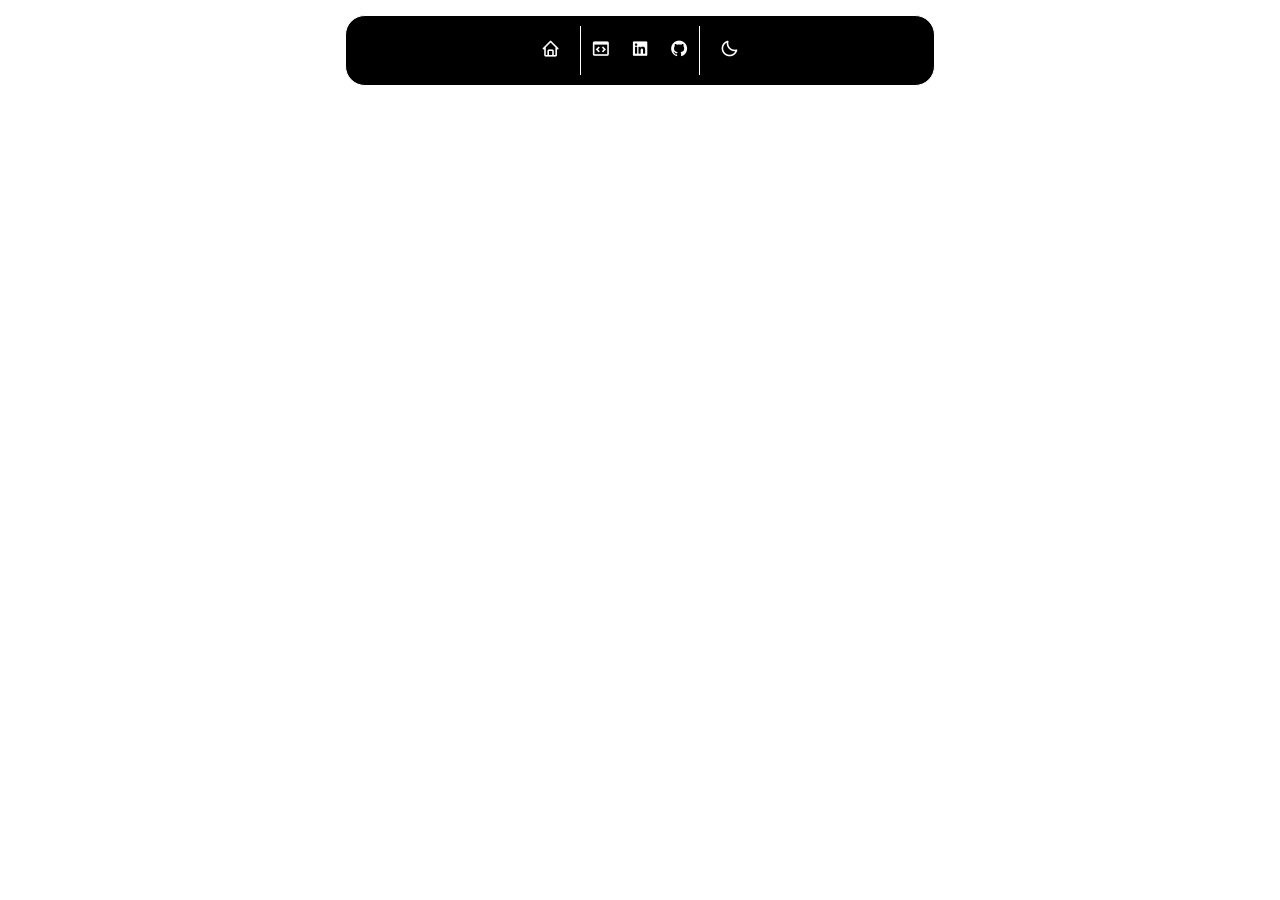
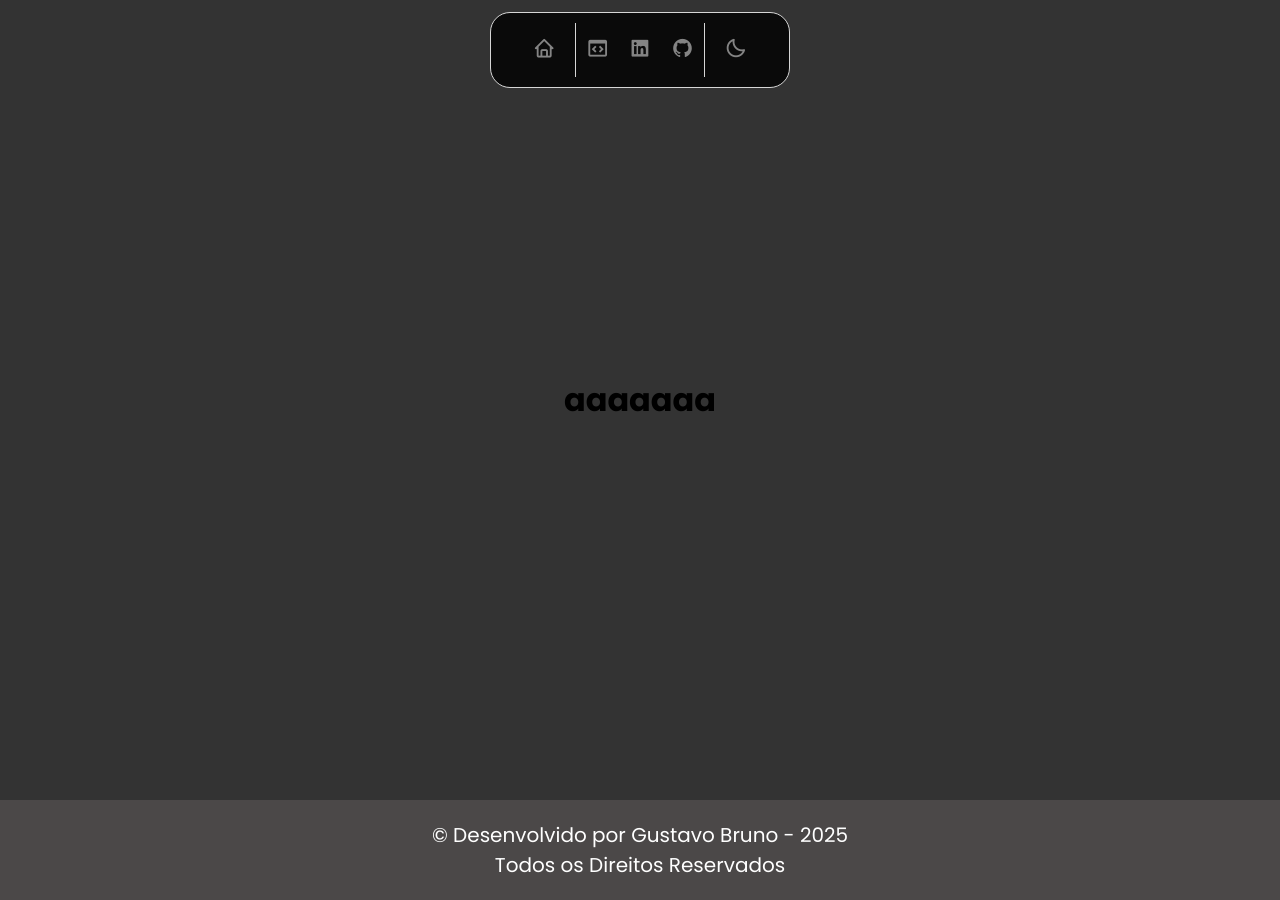
Before and after one commit to Navarrasa/Portfolio-PWFE, a plain HTML site: page index.html in a window 1280 px wide. Before the commit the page ends 800 px from the top, so only its background shows below. Drawn offline with nearby package versions, Linux system fonts and the light colour scheme.

Commit message:
changing layout

```diff
--- a/css/footer.css
+++ b/css/footer.css
@@ -0,0 +1,13 @@
+footer{
+    display: flex;
+    flex-direction: column;
+    width: 100%;
+    height: 100px;
+    text-align: center;
+    color: var(--fnt-color);
+    justify-content: center;
+    align-items: center;
+    font-size: 20px;
+
+    background-color: var(--bg-color-3);
+}
--- a/css/header.css
+++ b/css/header.css
@@ -15,16 +15,19 @@ header{
         width: 50%;
         justify-content: center;
         align-items: center;
+
+    & ul{
+        display: flex;
+        list-style: none;
+        width: 300px;
+        align-items: center;
+        justify-content: center;
         border: 1px solid var(--bdr-color);
         background-color: var(--bg-color);
         border-radius: 20px;
         padding: 10px;
-
-    & ul{
-        display: flex;
-        list-style: none;
-        align-items: center;
-        justify-content: center;
+        position: relative;
+        opacity: .8;
         gap: 20px;
 
     & div{
@@ -34,17 +37,24 @@ header{
         gap: 20px;
 
     & li{
-        font-size: 1.2rem;
+        font-size: 1.4rem;
         font-weight: 500;
         color: var(--fnt-color);
         transition: 0.5s;
+        outline: none;
         cursor: pointer;
+        opacity: .6;
 
+        &:hover{
+            color: var(--hover-color);
+            transition: .7s;
+            transform: scale(1.4);
+            padding: 0 5px;
+            opacity: 1;
+        }
     & a{
         text-decoration: none;
         color: var(--fnt-color);
-
-
 
                     }
                 }
--- a/css/main.css
+++ b/css/main.css
@@ -0,0 +1,9 @@
+main{
+    display: flex;
+    justify-content: center;
+    align-items: center;
+    width: 100%;
+    height: 100vh;
+    background-color: var(--bg-color-2);
+
+}
--- a/css/style.css
+++ b/css/style.css
@@ -13,6 +13,7 @@ body{
     font-family: 'Poppins', sans-serif;
     width: 100%;
     height: 100vh;
+    background-color: var(--bg-color-2);
 }
 
 :root{
@@ -20,10 +21,10 @@ body{
 /* Paleta de Cores */
     --bdr-color: #FFF;
     --fnt-color: #FFF;
-    --fnt-hover: #FFF;
+    --fnt-hover: #afabab;
     --bg-color: #000;
     --bg-color-2: #333;
-    --bg-color-3: #666;
+    --bg-color-3: #4b4848;
     --btn-color: #FFF;
     --btn-hover: #FFF;
     --btn-bg: #000;
--- a/index.html
+++ b/index.html
@@ -1,12 +1,11 @@
 <!DOCTYPE html>
 <html lang="pt-br">
 <head>
-    <script src="scripts/video_resize.js" defer></script>
     <meta charset="UTF-8">
     <meta name="viewport" content="width=device-width, initial-scale=1.0">
     <link rel="stylesheet" href="css/style.css">
     <link href='https://unpkg.com/boxicons@2.1.4/css/boxicons.min.css' rel='stylesheet'>
-    <title>Aulas PWFE</title>
+    <title>Portfólio Senai</title>
 </head>
 <body>
     <header>
@@ -17,8 +16,8 @@
                 </div>
                     <div style="border-left: 1px solid var(--bdr-color); border-right: 1px solid var(--bdr-color); padding: 10px;">
                         <li><a href="index.html"><i class='bx bx-code-block' ></i></a></li>
-                        <li><a href="index.html"><i class='bx bxl-linkedin-square' ></i></a></li>
-                        <li><a href="index.html"><i class='bx bxl-github' ></i></a></li>
+                        <li><a href="https://www.linkedin.com/in/gustavo-bruno-90344a272/" target="_blank"><i class='bx bxl-linkedin-square' ></i></a></li>
+                        <li><a href="https://navarrasa.github.io/Portfolio/"><i class='bx bxl-github' ></i></a></li>
                     </div>
                 <div>
                     <li><a href="index.html"><i class='bx bx-moon' ></i></a></li>
@@ -27,10 +26,11 @@
         </nav>
     </header>
     <main>
-
+        <h1>aaaaaaa</h1>
     </main>
     <footer>
-
+        <p>&copy; Desenvolvido por Gustavo Bruno - 2025</p>
+        <p>Todos os Direitos Reservados</p>
     </footer>
 </body>
 </html>
```
